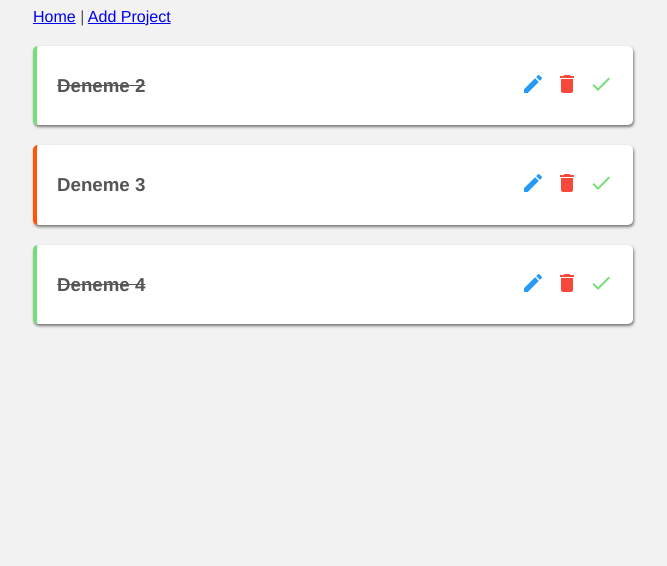
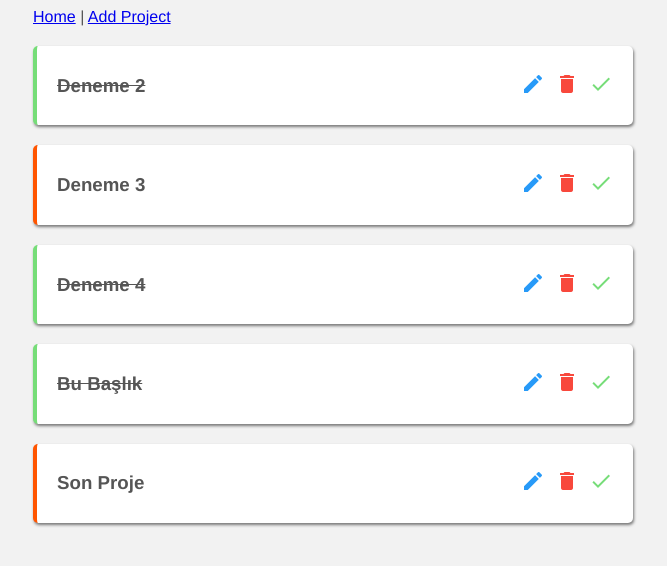
Before and after one commit to furkanceker/vuejs-lessons, a Vue app in the folder 11-Planner-App/planner-app/: page / in a window 1280 px wide. Shown: the top 566 px of the page, without its empty margins (307-974 px from the left). Built offline with nearby package versions, Linux system fonts and the light colour scheme; data requests are answered from the project's data file.

Commit message:
add project data

```diff
--- a/11-Planner-App/planner-app/data/db.json
+++ b/11-Planner-App/planner-app/data/db.json
@@ -17,6 +17,18 @@
       "title": "Deneme 4",
       "details": "typesetting industry. Lorem Ipsum has been the industry's standard dummy text ever since the 1500s, when an unknown printer took a galley of type and scrambled it to make a type specimen book.",
       "complete": true
+    },
+    {
+      "title": "Bu Başlık",
+      "details": "Bu Metin",
+      "complete": true,
+      "id": 5
+    },
+    {
+      "title": "Son Proje",
+      "details": "Son detay",
+      "complete": false,
+      "id": 6
     }
   ]
 }
--- a/11-Planner-App/planner-app/src/views/AddView.vue
+++ b/11-Planner-App/planner-app/src/views/AddView.vue
@@ -18,7 +18,18 @@
   },
   methods: {
     handleSubmit() {
-      console.log(this.title, this.detail)
+      let project = {
+        title:this.title,
+        details:this.detail,
+        complete: false
+      }
+      fetch('http://localhost:3000/projects', {
+        method: "POST",
+        headers: { "Content-Type": "application/json"},
+        body: JSON.stringify(project),
+      })
+      .then(() => this.$router.push('/'))
+      .catch(err => console.log(err.message))
     }
   }
 }
```
